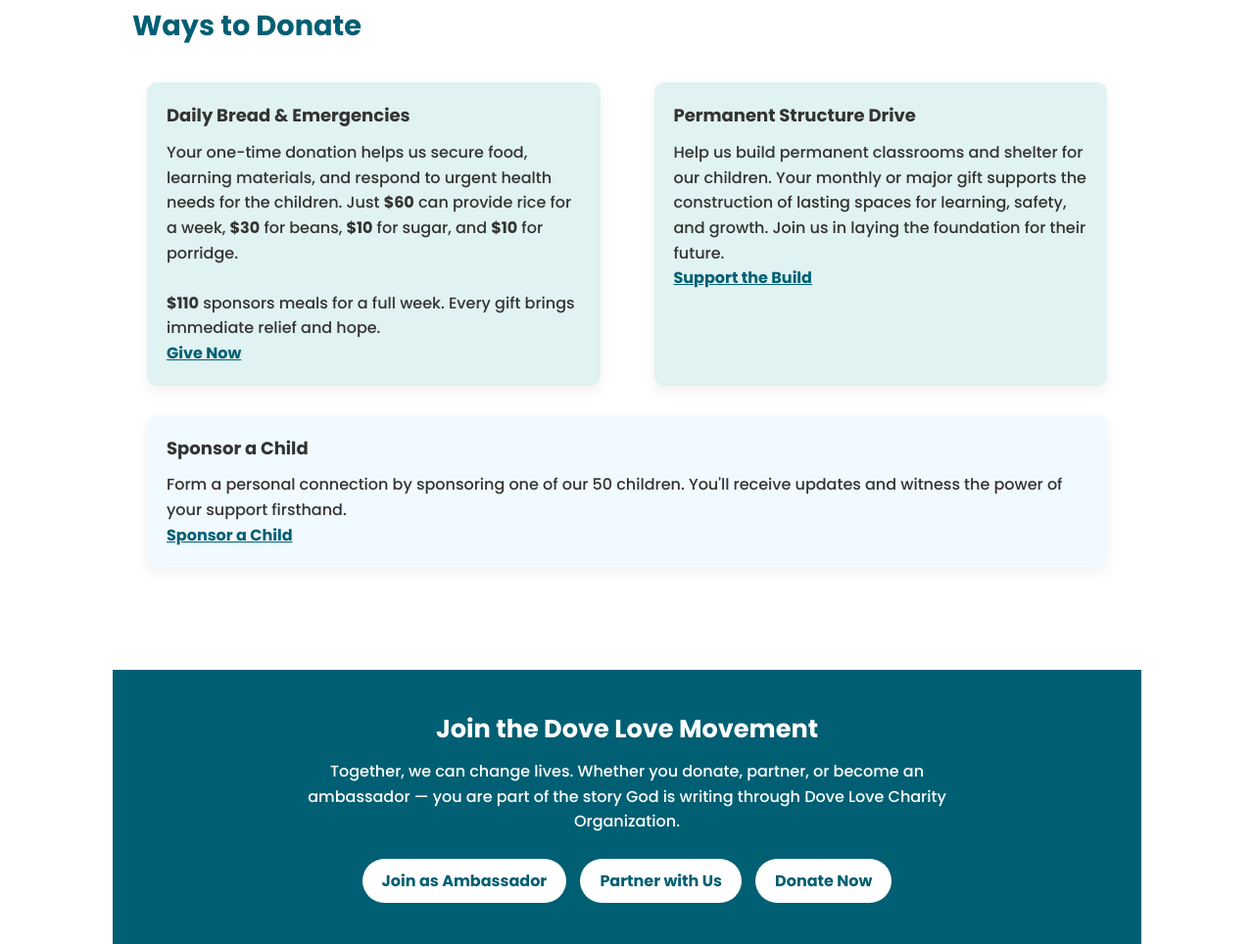
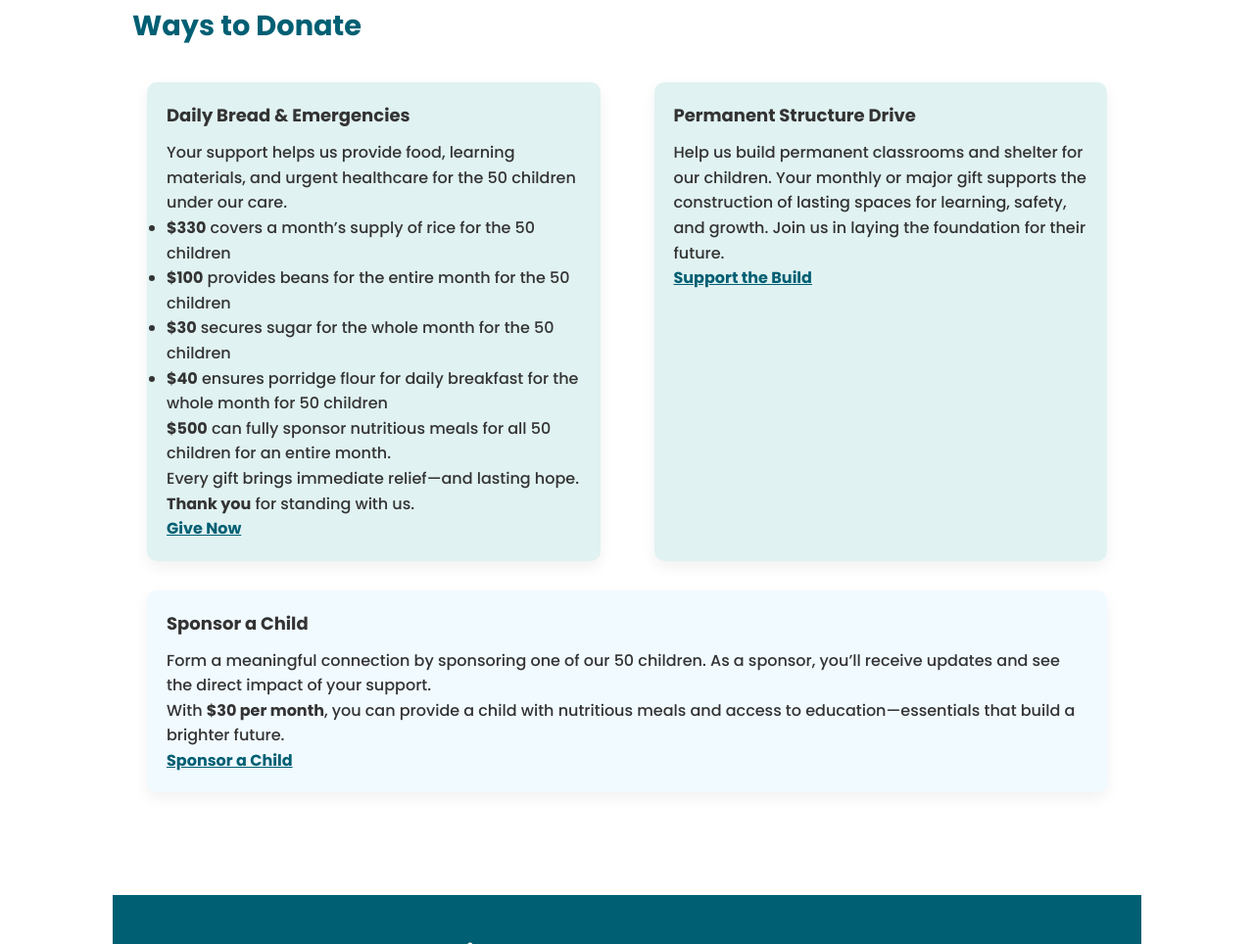
Before and after one commit to Andhie01/dove-love-website, a plain HTML site: page getinvolved.html in a window 1280 px wide. Shown: the part 1464-2428 px from the top of the page at 98% size. Drawn offline with Linux system fonts and the light colour scheme.

Commit message:
Add files via upload

```diff
--- a/getinvolved.html
+++ b/getinvolved.html
@@ -3,7 +3,7 @@
 <head>
   <meta charset="UTF-8" />
   <meta name="viewport" content="width=device-width, initial-scale=1.0"/>
-  <title>Get Involved - Dove Love Foundation</title>
+  <title>Get Involved - Dove Love CharityOrganization</title>
   <link href="https://fonts.googleapis.com/css2?family=Poppins:wght@300;500;700&display=swap" rel="stylesheet">
   <style>
     * {
@@ -271,13 +271,18 @@
     <div class="grid donate-options">
   <div class="card">
     <h3>Daily Bread & Emergencies</h3>
-    <p>
-      Your one-time donation helps us secure food, learning materials, and respond to urgent health needs for the children.
-      Just <strong>$60</strong> can provide rice for a week, <strong>$30</strong> for beans, <strong>$10</strong> for sugar, and <strong>$10</strong> for porridge.
-      <br><br><strong>$110</strong> sponsors meals for a full week.
-      Every gift brings immediate relief and hope.
-    </p>
-    <a href="#" style="color:#005f73; font-weight:bold;">Give Now</a>
+  <p>Your support helps us provide food, learning materials, and urgent healthcare for the 50 children under our care.</p>
+
+  <ul class="donation-list">
+    <li><strong>$330</strong> covers a month’s supply of rice for the 50 children</li>
+    <li><strong>$100</strong> provides beans for the entire month for the 50 children</li>
+    <li><strong>$30</strong> secures sugar for the whole month for the 50 children</li>
+    <li><strong>$40</strong> ensures porridge flour for daily breakfast for the whole month for 50 children</li>
+  </ul>
+
+  <p class="highlight"><strong>$500</strong> can fully sponsor nutritious meals for all 50 children for an entire month.</p>
+  <p>Every gift brings immediate relief—and lasting hope. <strong>Thank you</strong> for standing with us.</p>
+    <a href="https://www.mchanga.africa/fundraiser/103960" style="color:#005f73; font-weight:bold;">Give Now</a>
   </div>
 
   <div class="card">
@@ -287,13 +292,18 @@
       Your monthly or major gift supports the construction of lasting spaces for learning, safety, and growth.
       Join us in laying the foundation for their future.
     </p>
-    <a href="#" style="color:#005f73; font-weight:bold;">Support the Build</a>
+    <a href="https://www.mchanga.africa/fundraiser/103960" style="color:#005f73; font-weight:bold;">Support the Build</a>
   </div>
 </div>
       <div class="card">
         <h3>Sponsor a Child</h3>
-        <p>Form a personal connection by sponsoring one of our 50 children. You'll receive updates and witness the power of your support firsthand.</p>
-        <a href="#" style="color:#005f73; font-weight:bold;">Sponsor a Child</a>
+        <p>
+  Form a meaningful connection by sponsoring one of our 50 children. As a sponsor, you’ll receive updates and see the direct impact of your support.
+</p>
+<p>
+  With <strong>$30 per month</strong>, you can provide a child with nutritious meals and access to education—essentials that build a brighter future.
+</p>
+        <a href="https://www.mchanga.africa/fundraiser/103960" style="color:#005f73; font-weight:bold;">Sponsor a Child</a>
       </div>
     </div>
   </section>
@@ -302,8 +312,8 @@
     <h3>Join the Dove Love Movement</h3>
     <p>Together, we can change lives. Whether you donate, partner, or become an ambassador — you are part of the story God is writing through Dove Love Charity Organization.</p>
     <div class="buttons">
-      <a href="mailto:andrew671999@gmail.com?subject=Ambassador%20Interest&body=Hello%20Dove%20Love%20Charity%20Organization%2C%0A%0AI%20am%20interested%20in%20becoming%20an%20ambassador%20for%20your%20organization.%20Please%20let%20me%20know%20how%20to%20proceed.">Join as Ambassador</a>
-      <a href="mailto:andrew671999@gmail.com?subject=Partnership%20Interest&body=Hello%20Dove%20Love%20Charity%20Organization%2C%0A%0AI%20would%20like%20to%20partner%20with%20your%20organization%20to%20support%20your%20mission.%20Please%20provide%20more%20information.">Partner with Us</a>
+      <a href="mailto:info@dovelovecharity.org?subject=Ambassador%20Interest&body=Hello%20Dove%20Love%20Charity%20Organization%2C%0A%0AI%20am%20interested%20in%20becoming%20an%20ambassador%20for%20your%20organization.%20Please%20let%20me%20know%20how%20to%20proceed.">Join as Ambassador</a>
+      <a href="mailto:info@dovelovecharity.org?subject=Partnership%20Interest&body=Hello%20Dove%20Love%20Charity%20Organization%2C%0A%0AI%20would%20like%20to%20partner%20with%20your%20organization%20to%20support%20your%20mission.%20Please%20provide%20more%20information.">Partner with Us</a>
       <a href="https://www.mchanga.africa/fundraiser/103960">Donate Now</a>
     </div>
   </section>
```
